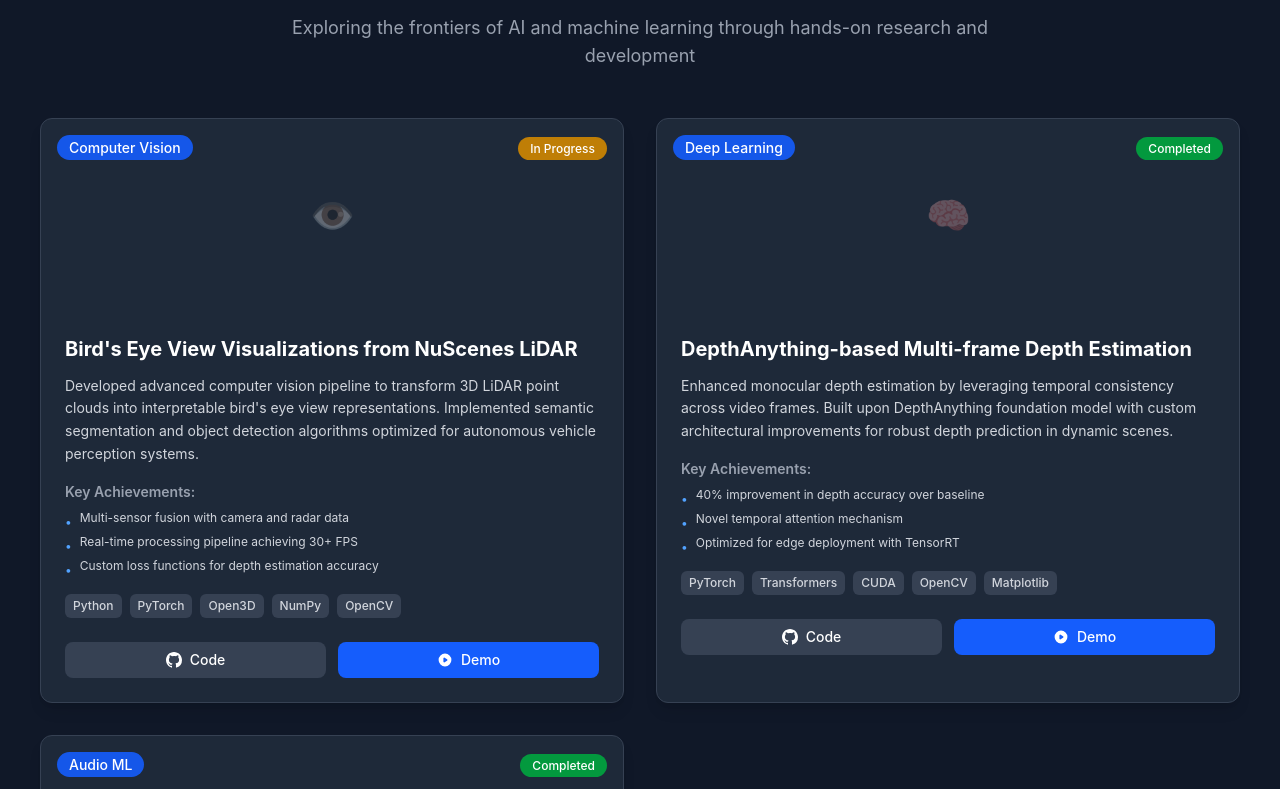
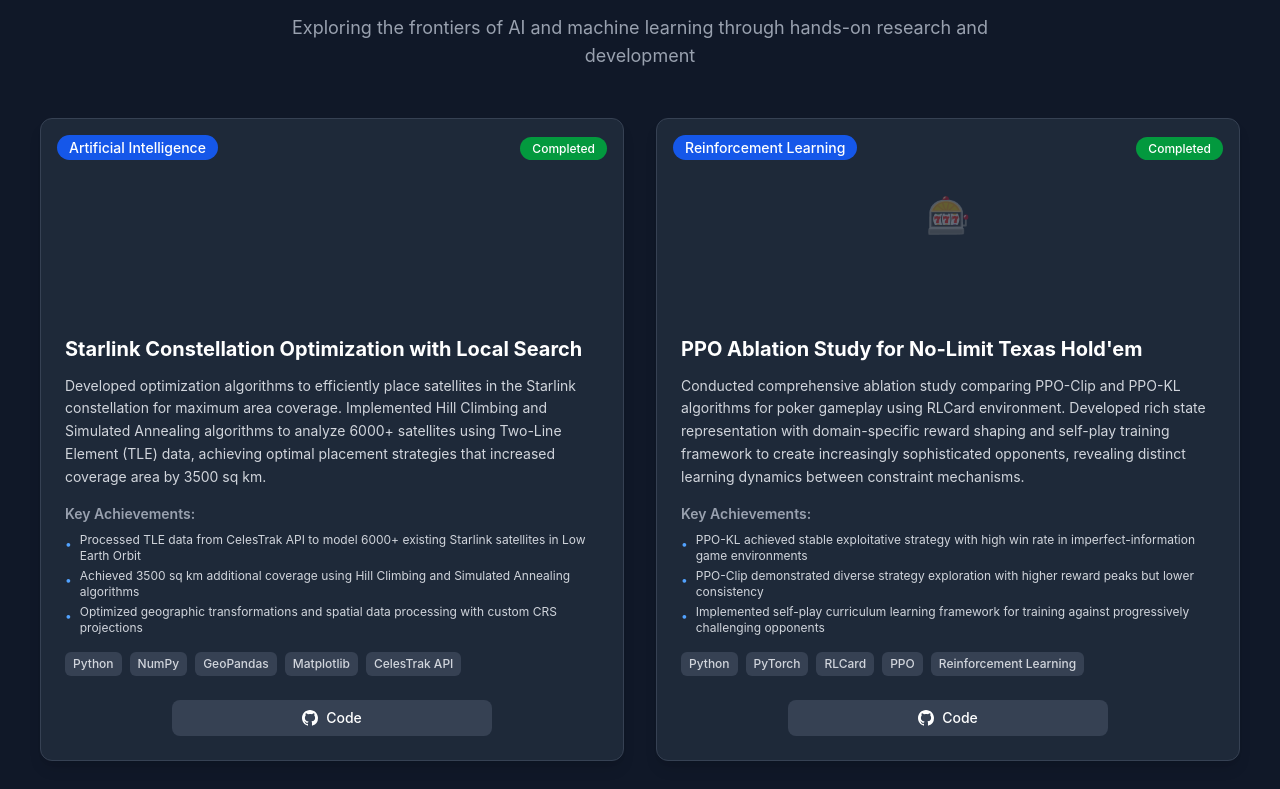
Before and after one commit to AkhilKas/personal-portfolio, a React (Vite) app: page / in a window 1280 px wide. Shown: the part 2191-2980 px from the top of the page. Built offline with nearby package versions, Linux system fonts and the light colour scheme.

Commit message:
Updated current projects

```diff
--- a/src/components/Projects.jsx
+++ b/src/components/Projects.jsx
@@ -1,33 +1,33 @@
 export default function Projects() {
   const projects = [
     {
-      title: "Bird's Eye View Visualizations from NuScenes LiDAR",
-      description: "Developed advanced computer vision pipeline to transform 3D LiDAR point clouds into interpretable bird's eye view representations. Implemented semantic segmentation and object detection algorithms optimized for autonomous vehicle perception systems.",
-      technologies: ["Python", "PyTorch", "Open3D", "NumPy", "OpenCV"],
-      category: "Computer Vision",
-      status: "In Progress",
-      image: "/api/placeholder/400/250", // Placeholder for now
-      github: "#", // Replace with actual links
-      demo: "#",
+      title: "Starlink Constellation Optimization with Local Search",
+      description: "Developed optimization algorithms to efficiently place satellites in the Starlink constellation for maximum area coverage. Implemented Hill Climbing and Simulated Annealing algorithms to analyze 6000+ satellites using Two-Line Element (TLE) data, achieving optimal placement strategies that increased coverage area by 3500 sq km.",
+      technologies: ["Python", "NumPy", "GeoPandas", "Matplotlib", "CelesTrak API"],
+      category: "Artificial Intelligence",
+      status: "Completed",
+      image: "/api/placeholder/400/250",
+      github: "https://github.com/CS-5100/Satellite",
+      demo: null, // No demo available
       highlights: [
-        "Multi-sensor fusion with camera and radar data",
-        "Real-time processing pipeline achieving 30+ FPS",
-        "Custom loss functions for depth estimation accuracy"
+        "Processed TLE data from CelesTrak API to model 6000+ existing Starlink satellites in Low Earth Orbit",
+        "Achieved 3500 sq km additional coverage using Hill Climbing and Simulated Annealing algorithms",
+        "Optimized geographic transformations and spatial data processing with custom CRS projections"
       ]
     },
     {
-      title: "DepthAnything-based Multi-frame Depth Estimation",
-      description: "Enhanced monocular depth estimation by leveraging temporal consistency across video frames. Built upon DepthAnything foundation model with custom architectural improvements for robust depth prediction in dynamic scenes.",
-      technologies: ["PyTorch", "Transformers", "CUDA", "OpenCV", "Matplotlib"],
-      category: "Deep Learning",
+      title: "PPO Ablation Study for No-Limit Texas Hold'em",
+      description: "Conducted comprehensive ablation study comparing PPO-Clip and PPO-KL algorithms for poker gameplay using RLCard environment. Developed rich state representation with domain-specific reward shaping and self-play training framework to create increasingly sophisticated opponents, revealing distinct learning dynamics between constraint mechanisms.",
+      technologies: ["Python", "PyTorch", "RLCard", "PPO", "Reinforcement Learning"],
+      category: "Reinforcement Learning",
       status: "Completed",
       image: "/api/placeholder/400/250",
-      github: "#",
-      demo: "#",
+      github: "https://github.com/CS-5180/No-Limit-Texas-Hold-em",
+      demo: null,
       highlights: [
-        "40% improvement in depth accuracy over baseline",
-        "Novel temporal attention mechanism",
-        "Optimized for edge deployment with TensorRT"
+        "PPO-KL achieved stable exploitative strategy with high win rate in imperfect-information game environments",
+        "PPO-Clip demonstrated diverse strategy exploration with higher reward peaks but lower consistency",
+        "Implemented self-play curriculum learning framework for training against progressively challenging opponents"
       ]
     },
     {
@@ -71,6 +71,7 @@ export default function Projects() {
                   {project.category === 'Computer Vision' && '👁️'}
                   {project.category === 'Deep Learning' && '🧠'}
                   {project.category === 'Audio ML' && '🎵'}
+                  {project.category === 'Reinforcement Learning' && '🎰'}
                 </div>
                 <div className="absolute top-4 left-4">
                   <span className="px-3 py-1 bg-blue-600/90 text-white text-sm rounded-full font-medium">
@@ -126,16 +127,17 @@ export default function Projects() {
                 </div>
 
                 {/* Action Buttons */}
-                <div className="flex gap-3">
+                <div className={`flex gap-3 ${project.demo ? '' : 'justify-center'}`}>
                   <a
                     href={project.github}
-                    className="flex-1 bg-gray-700 hover:bg-gray-600 text-white text-sm font-medium py-2 px-4 rounded-lg transition-colors text-center flex items-center justify-center gap-2"
+                    className={`${project.demo ? 'flex-1' : 'flex-1 max-w-xs'} bg-gray-700 hover:bg-gray-600 text-white text-sm font-medium py-2 px-4 rounded-lg transition-colors text-center flex items-center justify-center gap-2`}
                   >
                     <svg className="w-4 h-4" fill="currentColor" viewBox="0 0 20 20">
                       <path fillRule="evenodd" d="M10 0C4.477 0 0 4.484 0 10.017c0 4.425 2.865 8.18 6.839 9.504.5.092.682-.217.682-.483 0-.237-.008-.868-.013-1.703-2.782.605-3.369-1.343-3.369-1.343-.454-1.158-1.11-1.466-1.11-1.466-.908-.62.069-.608.069-.608 1.003.07 1.531 1.032 1.531 1.032.892 1.53 2.341 1.088 2.91.832.092-.647.35-1.088.636-1.338-2.22-.253-4.555-1.113-4.555-4.951 0-1.093.39-1.988 1.029-2.688-.103-.253-.446-1.272.098-2.65 0 0 .84-.27 2.75 1.026A9.564 9.564 0 0110 4.844c.85.004 1.705.115 2.504.337 1.909-1.296 2.747-1.027 2.747-1.027.546 1.379.203 2.398.1 2.651.64.7 1.028 1.595 1.028 2.688 0 3.848-2.339 4.695-4.566 4.942.359.31.678.921.678 1.856 0 1.338-.012 2.419-.012 2.747 0 .268.18.58.688.482A10.019 10.019 0 0020 10.017C20 4.484 15.522 0 10 0z" clipRule="evenodd" />
                     </svg>
                     Code
                   </a>
+                  {project.demo && (
                     <a
                       href={project.demo}
                       className="flex-1 bg-blue-600 hover:bg-blue-700 text-white text-sm font-medium py-2 px-4 rounded-lg transition-colors text-center flex items-center justify-center gap-2"
@@ -145,6 +147,7 @@ export default function Projects() {
                       </svg>
                       Demo
                     </a>
+                  )}
                 </div>
               </div>
             </div>
```
Lines whose indentation alone changed are shown as unchanged.
